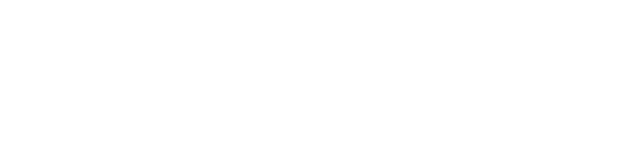
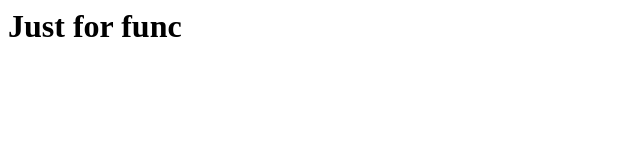
Before and after one commit to dicorage/git2, a plain HTML site: page index.html in a window 1280 px wide. Shown: the whole page, without its empty margins (0-640 px from the left). Drawn offline with Linux system fonts and the light colour scheme.

Commit message:
Added an h1 to index

```diff
--- a/index.html
+++ b/index.html
@@ -3,5 +3,6 @@
         <title>Git2 Folder</title>
     </head>
     <body>
+        <h1>Just for func</h1>
     </body>
 </html>
```
